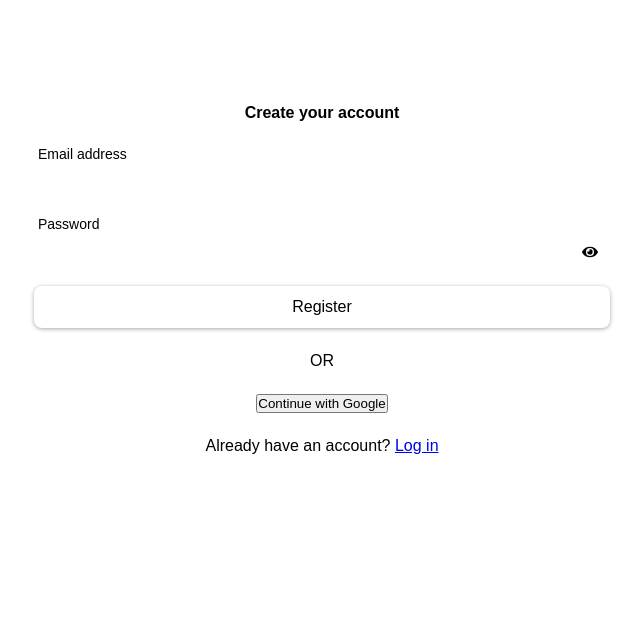
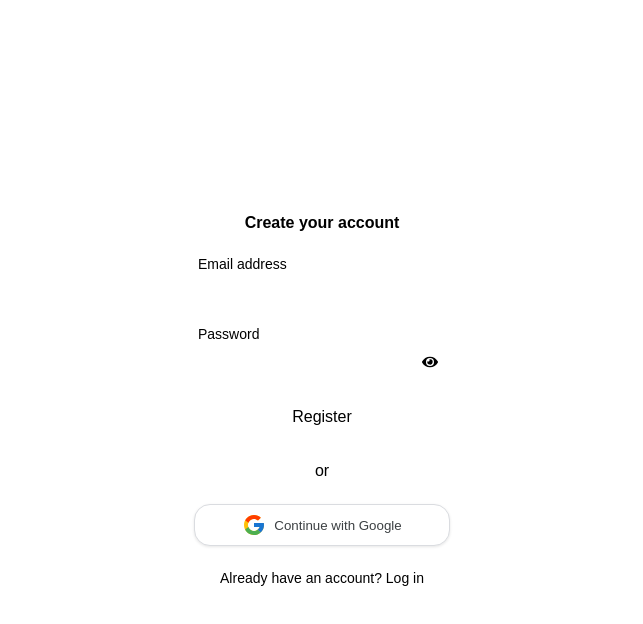
Before and after one commit to AishaAQ/auth-study, a Next.js app in the folder front-end/: page /auth/register in a window 1280 px wide. Shown: the top 624 px of the page, without its empty margins (318-961 px from the left). Built offline with nearby package versions, Linux system fonts and the light colour scheme.

Commit message:
login + register forms frontend done

```diff
--- a/front-end/src/app/auth/auth.module.css
+++ b/front-end/src/app/auth/auth.module.css
@@ -1,5 +1,8 @@
 .authPage {
     height: 100vh;
+    display: flex;
+    justify-content: center;
+    align-items: center;
 }
 
 .authCard {
@@ -13,6 +16,7 @@
     margin: 4rem;
     padding: 2.5rem 0rem;
     border-radius: 1rem;
+    width: 30rem;
 
     h1 {
         font-weight: normal;
@@ -20,53 +24,42 @@
         color: var(--heading);
         font-weight: bold;
     }
+}
 
-    form {
-        display: flex;
-        flex-direction: column;
-        gap: 1rem;
-        width: 45vw;
+.thirdPartyButton {
+    display: flex;
+    gap: 0.5rem;
+    align-items: center;
+    padding: 0.5rem 1rem;
+    border-radius: 1rem;
+    transition: background-color 0.2s ease, box-shadow 0.2s ease;
+    cursor: pointer;
+    width: 16rem;
+    justify-content: center;
 
-        div {
-            display: flex;
-            flex-direction: column;
-            gap: 0.25rem;
+    :first-child {
+        font-size: 1.5rem;
+    }
 
-            label {
-                font-size: 0.875rem;
-                padding-left: 0.25rem;
-                color: var(--label);
-            }
+}
 
-            input {
-                font-size: 1rem;
-                width: 100%;
-                padding: 0.5rem;
-                border: 1px;
-                border-radius: 0.5rem;
-                background-color: white;
-                box-shadow: 0 1px 4px var(--boxshadow);
-                transition: border 0.2s, box-shadow 0.2s;
-                color: var(--neutral-text)
-            }
+.googleButton {
+    border: 1px solid #dadce0;
+    background-color: #ffffff;
+    box-shadow: 0 1px 3px rgba(0,0,0,0.1);
 
-            input:focus {
-                outline: none;
-                box-shadow: 0 0 0 2px var(--highlighted-input);
-            }
-        }
+    :nth-child(2) {
+        color: #3c4043;
     }
 }
 
-.customButton {
-    width: 100%;
-    padding: 0.75rem;
-    border: none;
-    border-radius: 0.5rem;
-    box-shadow: rgba(0, 0, 0, 0.35) 0px 1px 4px;
-    border: var(--background) solid;
-    background-color: var(--color--icons);
-    color: var(--color--txt);
-    cursor: pointer;
-    font-size: 1rem;
+.googleButton:hover {
+    background-color: #f7f7f7; /* subtle hover per Google style */
+    box-shadow: 0 2px 4px rgba(0,0,0,0.12);
 }
+
+.linkText {
+    text-align: right;
+    margin-top: -0.5rem;
+    margin-right: 0.25rem;
+}
--- a/front-end/src/app/auth/register/page.tsx
+++ b/front-end/src/app/auth/register/page.tsx
@@ -1,15 +1,17 @@
 import Link from 'next/link'
-import styles from '@/app/auth/auth.module.css'
+import authStyles from '@/app/auth/auth.module.css'
+import styles from '@/components/general.module.css'
 import PasswordField from '@/components/PasswordField'
+import { FcGoogle } from 'react-icons/fc'
 
 function page() {
 
   return (
     <>
-        <div className={styles.authPage}>
-            <div className={styles.authCard}>
+        <div className={authStyles.authPage}>
+            <div className={authStyles.authCard}>
                 <h1>Create your account</h1>
-                <form>
+                <form className={ styles.form }>
                     <div>
                         <label htmlFor="email">Email address</label>
                         <input type="email" id="email" name="email" required></input>
@@ -17,12 +19,15 @@ function page() {
                     <PasswordField />
                     <button type="submit" className={styles.customButton}>Register</button>
                 </form>
-                <p>OR</p>
-                <div>
-                    <button>Continue with Google</button>
-                </div>
+                <p className={ styles.dividedText }>or</p>
+                <button className={ `${ authStyles.thirdPartyButton} ${authStyles.googleButton}`}>
+                    <FcGoogle/>
+                    <p>Continue with Google</p>
+                </button>
 
-                <p>Already have an account? <Link href="/auth/login">Log in</Link></p>
+                <p className={ styles.secondaryText }>Already have an account?&nbsp;
+                    <Link className={ styles.linkText } href="/auth/login">Log in</Link>
+                </p>
 
             </div>
 
--- a/front-end/src/app/auth/register/register.module.css
+++ /dev/null
@@ -1,5 +0,0 @@
-/* .authForm {
-    display: flex;
-    flex-direction: column;
-    width: 45%;
-} */
--- a/front-end/src/app/globals.css
+++ b/front-end/src/app/globals.css
@@ -13,6 +13,12 @@
   --label: hsl(0,0,40);
   --highlighted-input: hsl(204,18,43);
   --neutral-text: hsl(0,0,21);
+  --button-text: hsl(200, 16, 96);
+  --button-bgcolor: hsl(203, 17, 53);
+  --button-bghover: hsl(204, 18, 43);
+  --secondary-text: hsl(0,0,48);
+  --line: hsl(0,0,78);
+  --linkText: hsl(206, 18, 38);
 }
 
 @media (prefers-color-scheme: dark) {
--- /dev/null
+++ b/front-end/src/components/general.module.css
@@ -0,0 +1,105 @@
+.form {
+
+    display: flex;
+    flex-direction: column;
+    gap: 1rem;
+    /* width: 45vw; */
+    width: 16rem;
+    /* max-width: 30rem; */
+
+    div {
+
+        display: flex;
+        flex-direction: column;
+        gap: 0.25rem;
+
+        label {
+            font-size: 0.875rem;
+            padding-left: 0.25rem;
+            color: var(--label);
+        }
+
+        input {
+            font-size: 1rem;
+            width: 100%;
+            padding: 0.5rem;
+            border: 1px;
+            border-radius: 0.5rem;
+            background-color: white;
+            box-shadow: 0 1px 4px var(--boxshadow);
+            transition: border 0.2s, box-shadow 0.2s;
+            color: var(--neutral-text)
+        }
+
+        input:focus {
+            outline: none;
+            box-shadow: 0 0 0 2px var(--highlighted-input);
+        }
+    }
+}
+
+.customButton {
+    width: 100%;
+    padding: 0.75rem;
+    border: none;
+    border-radius: 0.5rem;
+    box-shadow: var(--boxshadow) 0px 1px 4px;
+    background-color: var(--button-bgcolor);
+    color: var(--button-text);
+    cursor: pointer;
+    font-size: 1rem;
+
+    transition: background-color 0.2s ease;
+}
+
+.customButton:hover {
+    background-color: var(--button-bghover);
+}
+
+.dividedText {
+    overflow: hidden;
+    text-align: center;
+    color: var(--secondary-text);
+    width: 14.5rem;
+}
+
+.dividedText::before,
+.dividedText::after {
+    background-color: var(--line);
+    content: "";
+    display: inline-block;
+    height: 1px;
+    position: relative;
+    vertical-align: middle;
+    width: 50%;
+}
+
+.dividedText::before {
+    right: 0.5rem;
+    margin-left: -50%;
+}
+
+.dividedText::after {
+    left: 0.5rem;
+    margin-right: -50%;
+}
+
+.secondaryText {
+    color: var(--secondary-text);
+    font-size: 0.875rem;
+}
+
+.linkText {
+    color: var(--linkText);
+    text-decoration: none;
+    font-size: 0.875rem;
+}
+
+.linkText:hover {
+    text-decoration: underline;
+}
+
+@media (min-width: 600px) {
+
+
+}
```
Also changed, not shown: front-end/src/app/auth/login/page.tsx (+26 -21 lines).
